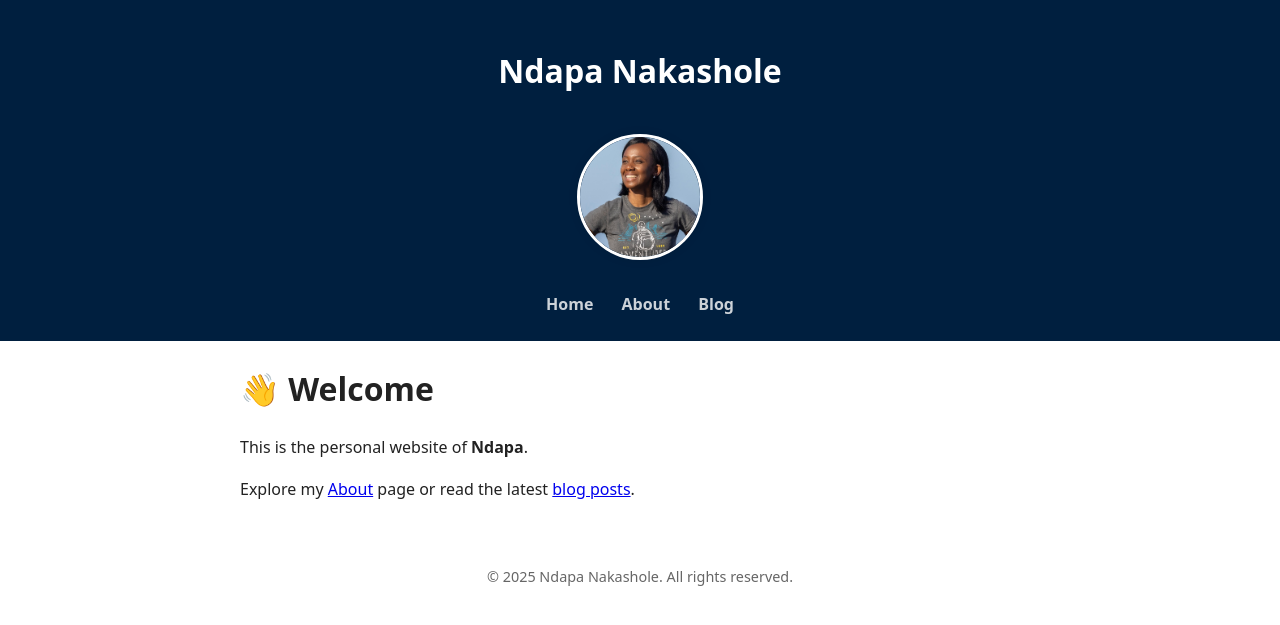
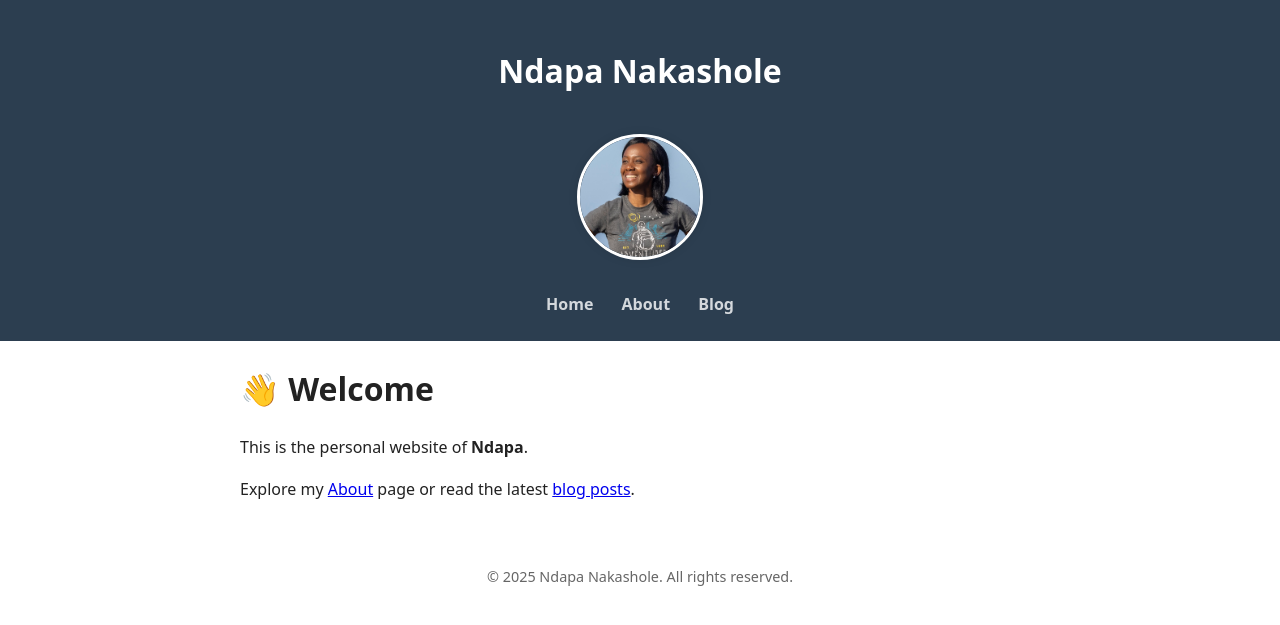
Before and after one commit to ndapa/ndapa.github.io, a Jekyll site: the page built from index.md, in a window 1280 px wide. Shown: the top 625 px of the page. Built offline with Jekyll 4.4.1, drawn with Linux system fonts in a browser that asks for light colours.

Commit message:
Update style.css

```diff
--- a/assets/css/style.css
+++ b/assets/css/style.css
@@ -15,7 +15,7 @@ body {
 
 /* 🌌 Navy blue header */
 .site-header {
-  background-color: #001f3f; /* navy blue */
+  background-color: #2c3e50; /* navy blue */
   color: #fff;
   padding: 1.5rem 0;
   text-align: center;
```
